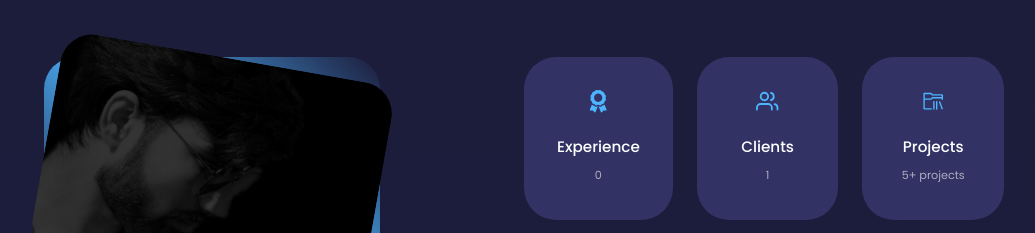
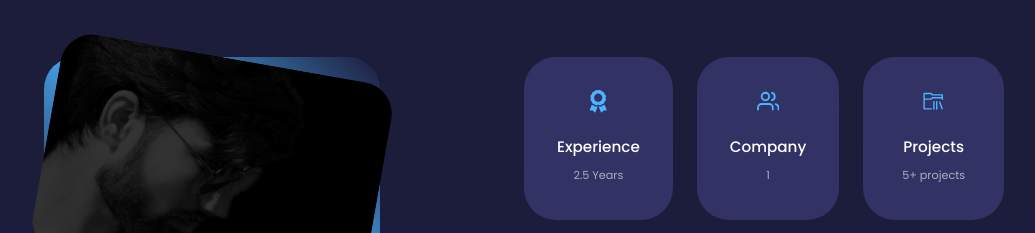
Before and after one commit to yash-makwana/portfolio, a React (Create React App) app: page / in a window 1280 px wide. Shown: the part 982-1215 px from the top of the page, without its empty margins (116-1151 px from the left). Built offline with nearby package versions, Linux system fonts and the light colour scheme; the HTML template or start-up script is replaced by a standard one; a web font is replaced by a local one.

Commit message:
Update About.jsx

```diff
--- a/src/components/about/About.jsx
+++ b/src/components/about/About.jsx
@@ -20,11 +20,11 @@ const About = () => {
                         <article className="about_card">
                             <FaAward className="about_icon"/>
                             <h5>Experience</h5>
-                            <small>0 </small>
+                            <small>2.5 Years</small>
                         </article>
                         <article className="about_card">
                             <FiUsers className="about_icon"/>
-                            <h5>Clients</h5>
+                            <h5>Company</h5>
                             <small>1</small>
                         </article>
                         <article className="about_card">
```
